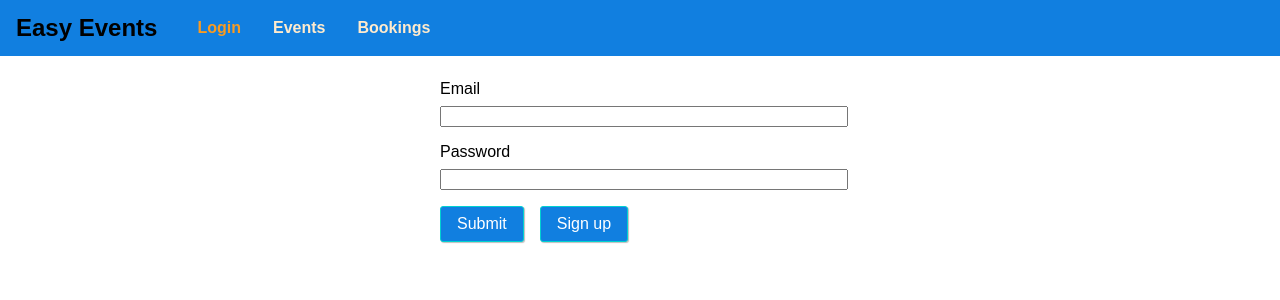
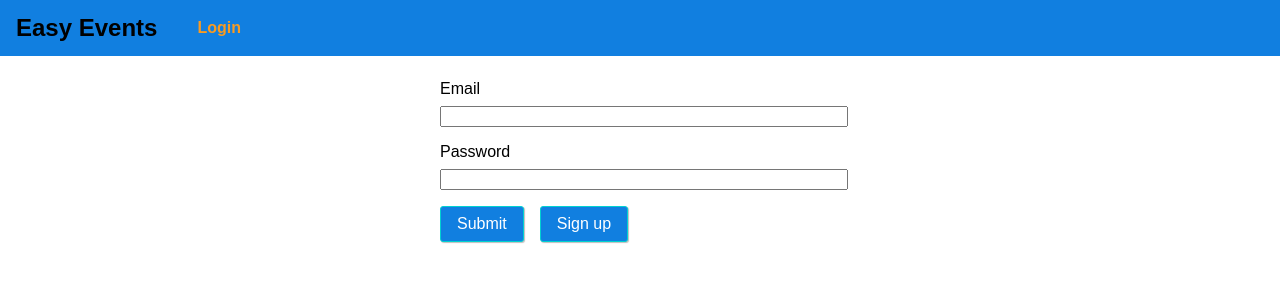
Before and after one commit to couscousbawl/graphql-event-app, a React (Create React App) app in the folder frontend/: page /auth in a window 1280 px wide. Shown: the top 300 px of the page. Built offline with nearby package versions, Linux system fonts and the light colour scheme; the HTML template or start-up script is replaced by a standard one.

Commit message:
adding authentication token

```diff
--- a/frontend/src/App.js
+++ b/frontend/src/App.js
@@ -1,25 +1,57 @@
-import { BrowserRouter, Route, Navigate, Routes } from 'react-router-dom';
-import AuthPage from './pages/Auth';
-import EventsPage from './pages/Events';
-import BookingsPage from './pages/Bookings';
-import MainNavigation from './components/Navigation/MainNavigation';
+import {
+  BrowserRouter,
+  Route,
+  Navigate,
+  Routes,
+} from "react-router-dom";
+import AuthPage from "./pages/Auth";
+import EventsPage from "./pages/Events";
+import BookingsPage from "./pages/Bookings";
+import MainNavigation from "./components/Navigation/MainNavigation";
+import AuthContext from "./context/auth-context";
 
-import './App.css'
+import "./App.css";
+import { Component } from "react";
 
-function App() {
+class App extends Component {
+  state = {
+    token: null,
+    userId: null,
+  };
+  login = (token, userId, tokenExpiration) => {
+    this.setState({ token: token, userId: userId });
+  };
+  logout = () => {
+    this.setState({ token: null, userId: null });
+  };
+  render() {
     return (
       <BrowserRouter className="App">
+        <AuthContext.Provider
+          value={{
+            token: this.state.token,
+            userId: this.state.userId,
+            login: this.login,
+            logout: this.logout,
+          }}
+        >
           <MainNavigation />
-      <div className='main-content'>
+          <div className="main-content">
             <Routes>
-          <Route path="/" element={<Navigate replace to="/auth" />} />
-          <Route path="/auth" element={<AuthPage />} />
-          <Route path="/events" element={<EventsPage />} />
-          <Route path="/bookings" element={<BookingsPage />} />
+              {!this.state.token && <Route path="/" element={<Navigate replace to="/auth" />} />}
+              {!this.state.token && <Route path="/events" element={<Navigate replace to="/auth" />} />}
+              {!this.state.token && <Route path="/bookings" element={<Navigate replace to="/auth" />} />}
+              {this.state.token && <Route path="/" element={<Navigate replace to="/events" />} />}
+              {this.state.token && <Route path="/auth" element={<Navigate replace to="/events" />} />}
+              {!this.state.token && <Route path="/auth" element={<AuthPage />} />}
+              {this.state.token && <Route path="/events" element={<EventsPage />} />}
+              {this.state.token && <Route path="/bookings" element={<BookingsPage />} />}
             </Routes>
           </div>
+        </AuthContext.Provider>
       </BrowserRouter>
     );
   }
+}
 
 export default App;
--- a/frontend/src/components/Navigation/MainNavigation.js
+++ b/frontend/src/components/Navigation/MainNavigation.js
@@ -1,29 +1,42 @@
-import React from 'react';
-import { NavLink } from 'react-router-dom';
+import React from "react";
+import { NavLink } from "react-router-dom";
+import AuthContext from "../../context/auth-context";
 
-import './MainNavigation.css';
+import "./MainNavigation.css";
 
 const MainNavigation = () => {
   return (
-    <header className='main-navigation'>
-        <div className='main-navigation_logo'>
+    <AuthContext.Consumer>
+      {(context) => {
+        return (
+          <header className="main-navigation">
+            <div className="main-navigation_logo">
               <h1>Easy Events</h1>
             </div>
-        <nav className='main-navigation_items'>
+            <nav className="main-navigation_items">
               <ul>
+                {!context.token && (
                   <li>
                     <NavLink to="/auth">Login</NavLink>
                   </li>
+                )}
+                {context.token && (
                   <li>
                     <NavLink to="/events">Events</NavLink>
                   </li>
+                )}
+                {context.token && (
                   <li>
                     <NavLink to="/bookings">Bookings</NavLink>
                   </li>
+                )}
               </ul>
             </nav>
           </header>
-  )
-}
+        );
+      }}
+    </AuthContext.Consumer>
+  );
+};
 
-export default MainNavigation
+export default MainNavigation;
--- /dev/null
+++ b/frontend/src/context/auth-context.js
@@ -0,0 +1,8 @@
+import React from 'react';
+
+export default React.createContext({
+    token: null,
+    userId: null,
+    login: (token, userId, tokenExpiration) => {},
+    logout: () => {}
+});
--- a/frontend/src/pages/Auth.js
+++ b/frontend/src/pages/Auth.js
@@ -1,4 +1,5 @@
 import React, { Component } from "react";
+import AuthConetext from '../context/auth-context';
 
 import "./auth.css";
 
@@ -6,6 +7,8 @@ class AuthPage extends Component {
   state = {
     isLogin: true,
   };
+
+  static contextType = AuthConetext;
 
   constructor(props) {
     super(props);
@@ -60,14 +63,20 @@ class AuthPage extends Component {
         "Content-Type": "application/json",
       },
     })
-      .then((res) => {
+      .then(res => {
         if (res.status !== 200 && res.status !== 200) {
           throw new Error("Failed");
         }
-        return res.json;
+        return res.json();
       })
-      .then((resData) => {
-        console.log(resData);
+      .then(resData => {
+        if (resData.data.login.token){
+            this.context.login(
+                resData.data.login.token,
+                resData.data.login.userId,
+                resData.data.login.tokenExpiration
+                );
+        }
       })
       .catch((err) => {
         console.log(err);
```
Lines whose indentation alone changed are shown as unchanged.
